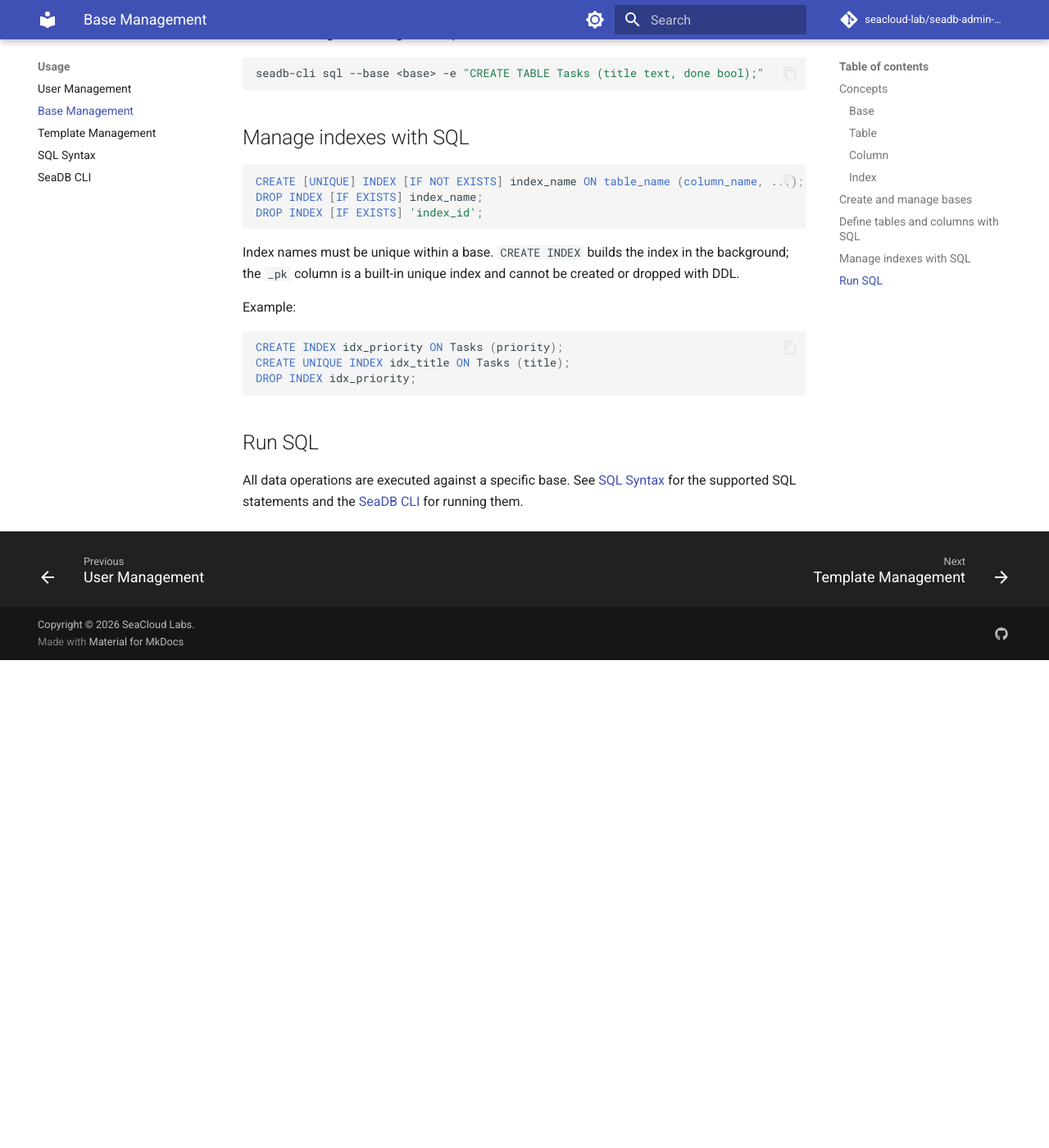
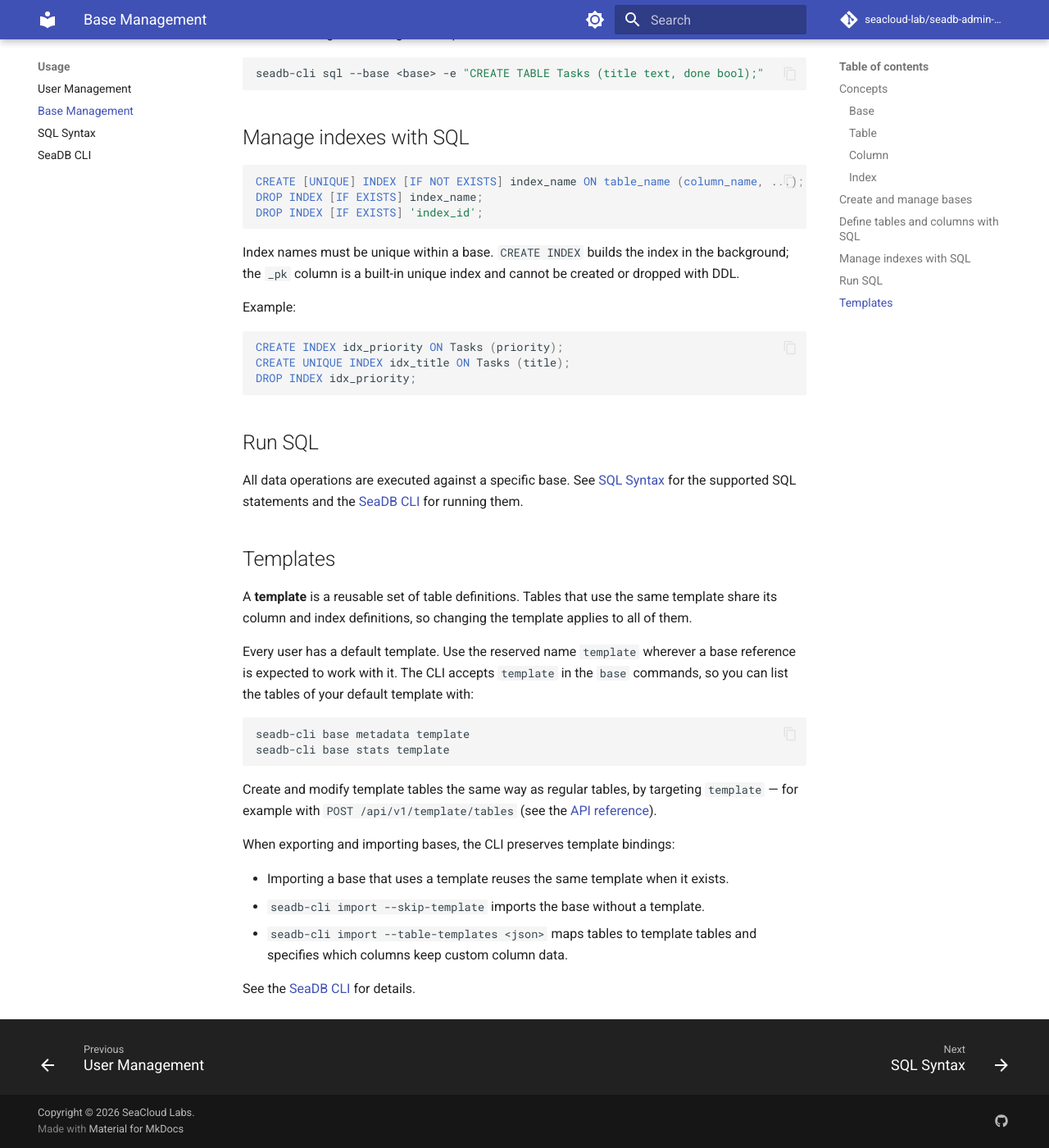
Before and after one commit to seacloud-lab/seadb-admin-docs, an MkDocs documentation site: the page built from manual/usage/base_management.md, in a window 1280 px wide and 1400 px high, scrolled down 2466 px. Shown: the whole window at 82% size. Built offline with MkDocs 1.6.1 and Material for MkDocs 9.7.7, drawn with Linux system fonts in a browser that asks for light colours; comment, search, counter and statistics services are not loaded; the version menu is left out; before the commit the page ends 3271 px from its top, so only the background shows below that.

Commit message:
Add template doc to base management

````diff
--- a/manual/usage/base_management.md
+++ b/manual/usage/base_management.md
@@ -134,3 +134,31 @@ DROP INDEX idx_priority;
 All data operations are executed against a specific base. See
 [SQL Syntax](sql_syntax.md) for the supported SQL statements and the
 [SeaDB CLI](cli.md) for running them.
+
+## Templates
+
+A **template** is a reusable set of table definitions. Tables that use the same
+template share its column and index definitions, so changing the template
+applies to all of them.
+
+Every user has a default template. Use the reserved name `template` wherever a
+base reference is expected to work with it. The CLI accepts `template` in the
+`base` commands, so you can list the tables of your default template with:
+
+```bash
+seadb-cli base metadata template
+seadb-cli base stats template
+```
+
+Create and modify template tables the same way as regular tables, by targeting
+`template` — for example with `POST /api/v1/template/tables` (see the
+[API reference](https://seadb-api.readme.io)).
+
+When exporting and importing bases, the CLI preserves template bindings:
+
+- Importing a base that uses a template reuses the same template when it exists.
+- `seadb-cli import --skip-template` imports the base without a template.
+- `seadb-cli import --table-templates <json>` maps tables to template tables and
+  specifies which columns keep custom column data.
+
+See the [SeaDB CLI](cli.md) for details.
--- a/mkdocs.yml
+++ b/mkdocs.yml
@@ -92,7 +92,6 @@ nav:
   - Usage:
     - User Management: usage/user_management.md
     - Base Management: usage/base_management.md
-    - Template Management: usage/template_management.md
     - SQL Syntax: usage/sql_syntax.md
     - SeaDB CLI: usage/cli.md
   - API Reference: https://seadb-api.readme.io
````
Also changed, not shown: manual/usage/cli.md (+3 -4 lines), manual/usage/template_management.md (deleted, +0 -97 lines).
